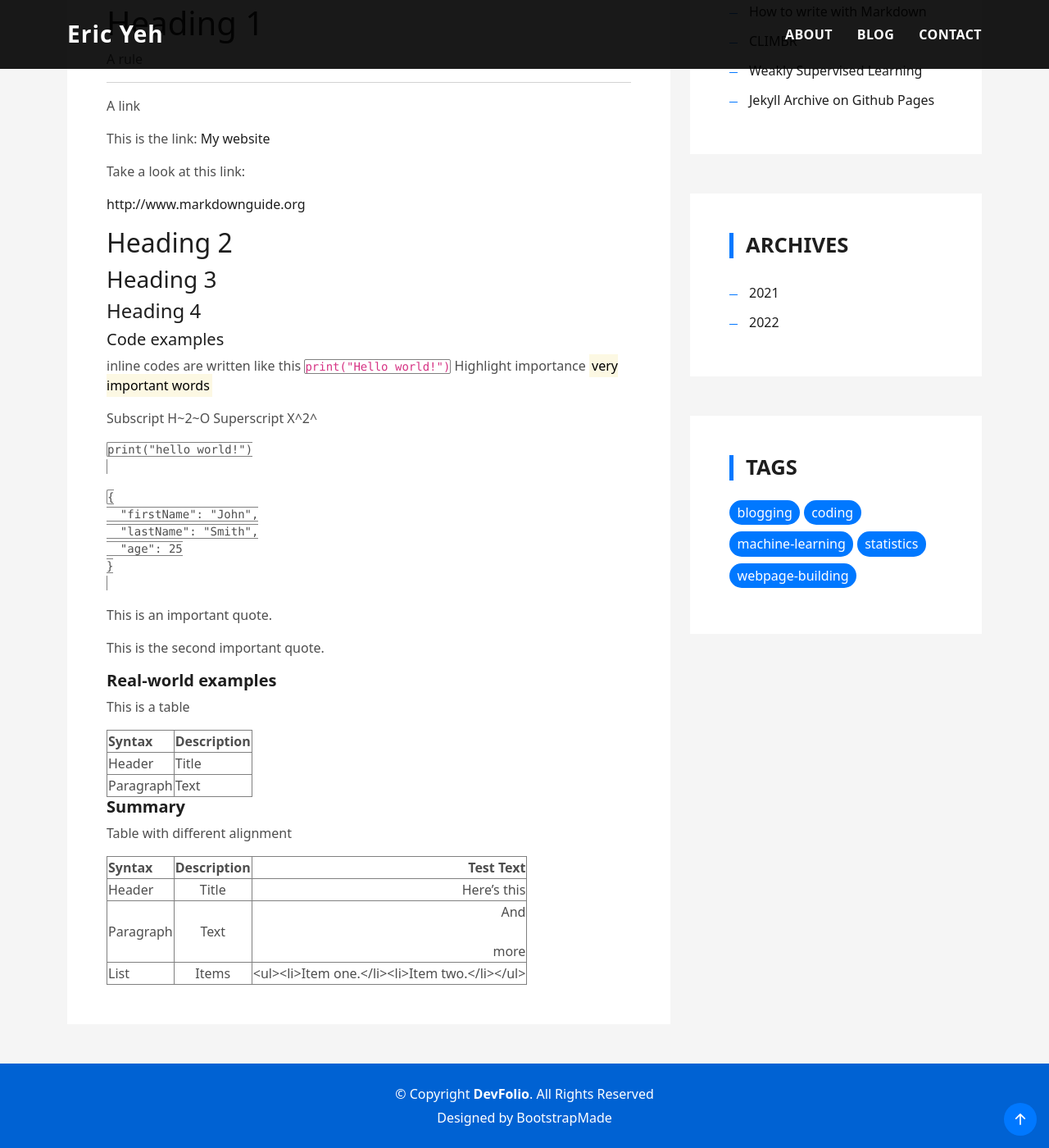
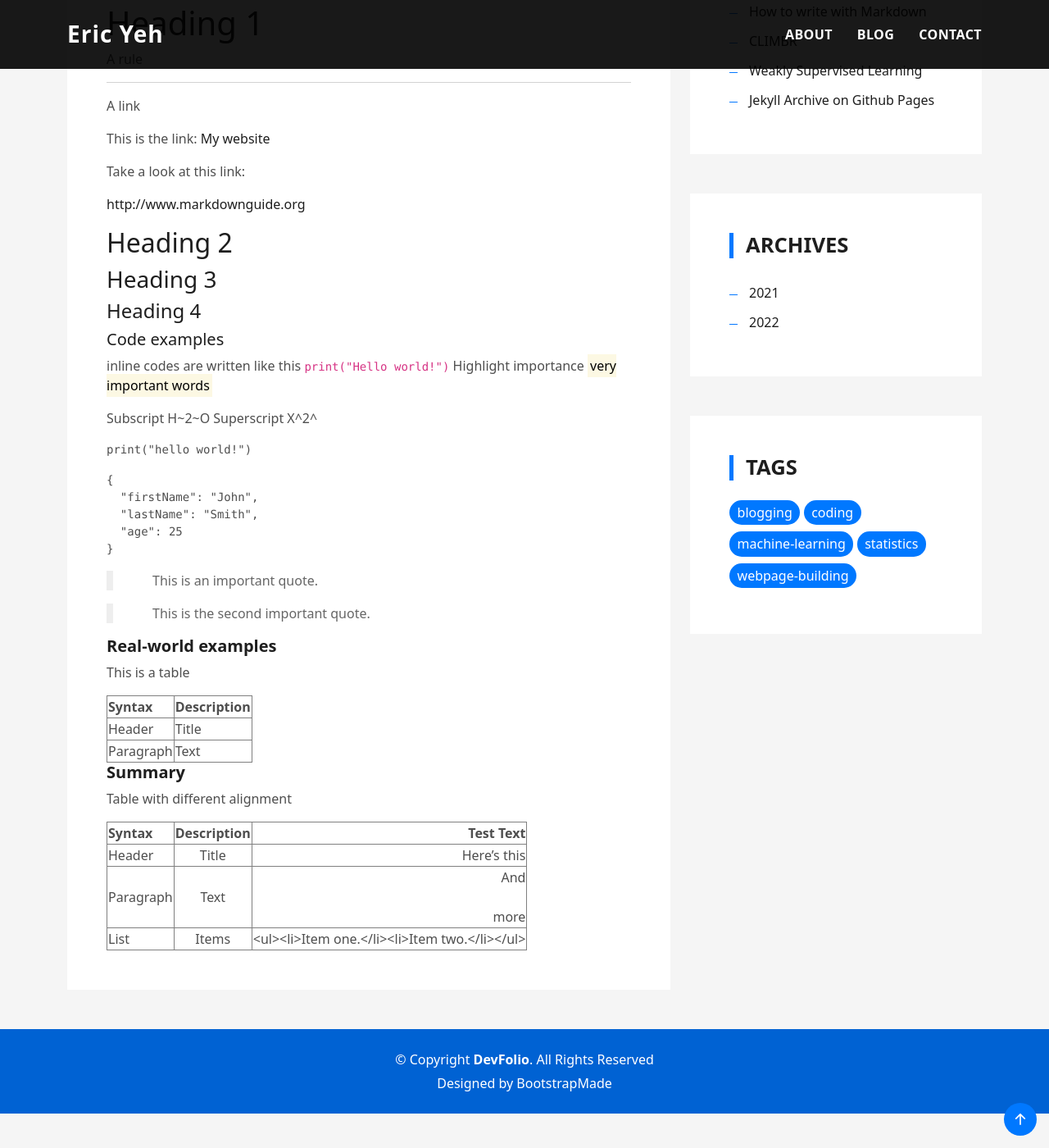
Before and after one commit to ericyeh-dr/ericyeh-dr.github.io, a Jekyll site: the page built from _posts/2022-04-07-test-blog.md, in a window 1280 px wide and 1400 px high, scrolled down 407 px. Shown: the whole window at 82% size. Built offline with Jekyll 4.4.1, drawn with Linux system fonts in a browser that asks for light colours.

Commit message:
fix blockquote and change title

```diff
--- a/_layouts/home.html
+++ b/_layouts/home.html
@@ -1,5 +1,6 @@
 ---
 layout: default
+title: Home
 ---
 <header id="header" class="fixed-top">
     <div class="container d-flex align-items-center justify-content-between">
--- a/_layouts/post.html
+++ b/_layouts/post.html
@@ -1,5 +1,6 @@
 ---
 layout: default
+title: Blog
 ---
 <header id="header-f" class="fixed-top">
     <div class="container d-flex align-items-center justify-content-between">
--- a/_posts/2022-04-07-test-blog.md
+++ b/_posts/2022-04-07-test-blog.md
@@ -74,6 +74,8 @@ This is a table
 | Header      | Title       |
 | Paragraph   | Text        |
 
+
+
 ##### **Summary**
 
 Table with different alignment
--- a/assets/css/style.css
+++ b/assets/css/style.css
@@ -38,10 +38,13 @@ td, th {
   border: 1px solid grey;
 }
 
-code {
-  border: 1px solid grey;
-  border-radius: 2px;
-}
+blockquote {
+  color: #666;
+  margin: 0;
+  padding-left: 3em;
+  border-left: 0.5em #eee solid;
+}
+
 
 .p-r {
   position: relative;
```
